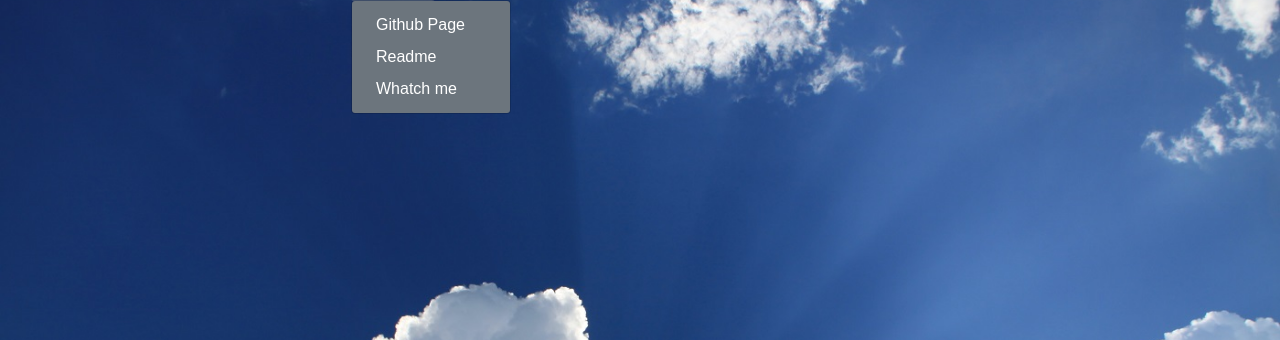
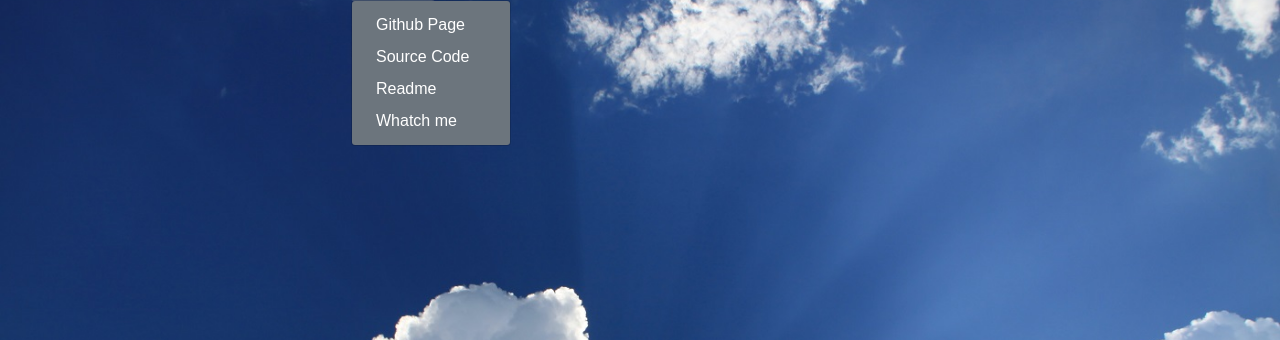
Before and after one commit to alfiomartini/city-weather, a Flask app: page / in a window 1280 px wide, after a click on "About". Shown: the part 75-415 px from the top of the page. Run offline with Flask 2, Linux system fonts and the light colour scheme; some libraries are stand-ins or nearby versions; grey boxes are pictures that could not be loaded.

Commit message:
Updated 'about' dropdown menu

```diff
--- a/templates/layout.html
+++ b/templates/layout.html
@@ -36,7 +36,6 @@
       class = "form-control" type="search" name="city">
     </form>
     <div class="dropdowns">
-      </div>
       <div class="dropdown nav-action">
         <button class="btn btn-secondary dropdown-toggle" type="button" id="dropAbout"
           data-toggle="dropdown" aria-haspopup="true" aria-expanded="false">
@@ -47,6 +46,8 @@
              href="https://alfiomartini.github.io/" target="_blank">
              Github Page
           </a>
+          <a class="dropdown-item" href="https://github.com/alfiomartini/city-weather"
+           target="_blank">Source Code</a>
           <a class="dropdown-item" href="/readme">Readme</a>
           <a class="dropdown-item" href="https://youtu.be/KojZuZkf7gU" target="_blank">Whatch me</a>
         </div>
```
